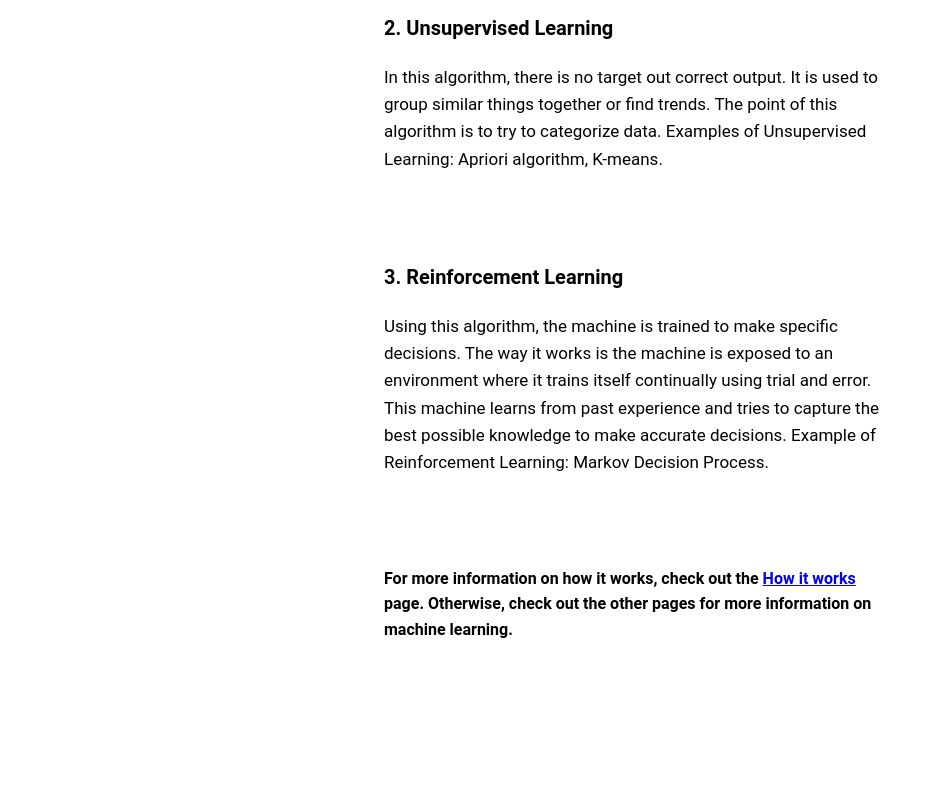
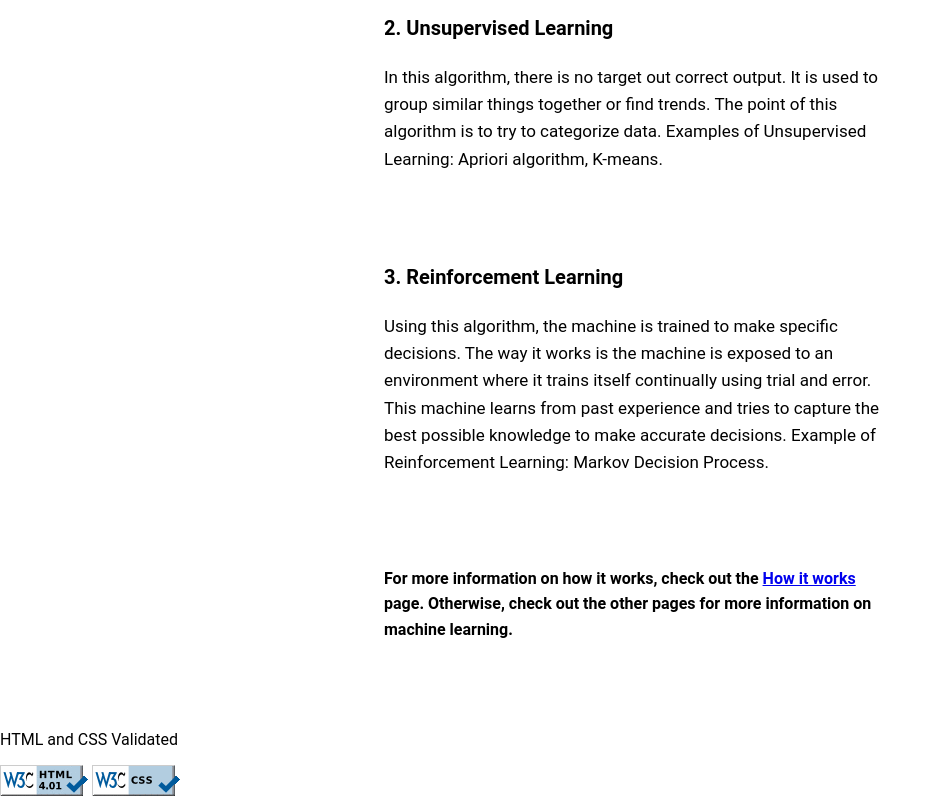
Before and after one commit to 13lack13lood/machine_learning_website, a plain HTML site: page pages/what.html in a window 1280 px wide. Shown: the part 1419-2219 px from the top of the page, without its empty margins (0-942 px from the left). Before the commit the page ends 2133 px from the top, so only its background shows below. Drawn offline with Linux system fonts and the light colour scheme.

Commit message:
Update what.html

```diff
--- a/pages/what.html
+++ b/pages/what.html
@@ -63,5 +63,8 @@
                 <h4>For more information on how it works, check out the <a href="how.html">How it works</a> page. Otherwise, check out the other pages for more information on machine learning.</h4>
             </div>
         </div>
+        <p>HTML and CSS Validated</p>
+        <img src="../res/htmlValidated.png" alt="HTML Validated">
+        <img src="../res/cssValidated.png" alt="CSS Validated">
     </body>
 </html>
```
